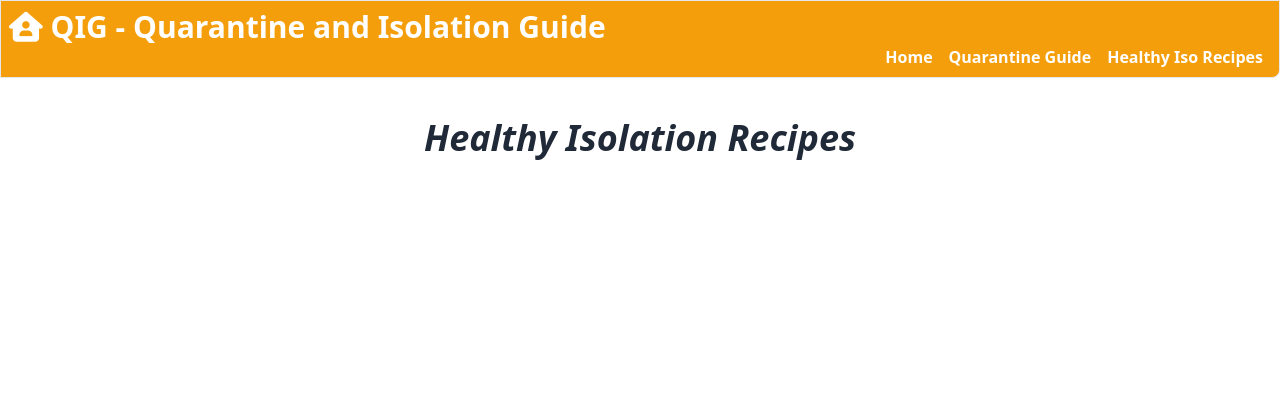
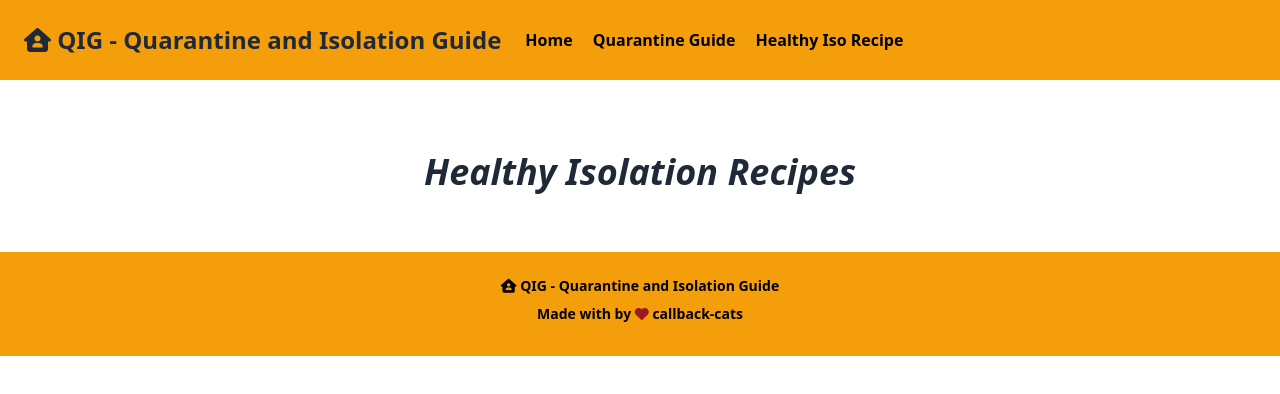
Before and after one commit to amarr001/Project-1, a plain HTML site: page recipe.html in a window 1280 px wide. Drawn offline with nearby package versions, Linux system fonts and the light colour scheme; no server answers.

Commit message:
add footer, delete unused /div

```diff
--- a/recipe.html
+++ b/recipe.html
@@ -12,35 +12,39 @@
 </head>
 
 <body>
-    <!--Header-->
-    <nav class="block bg-yellow-500 border rounded-br-lg">
-        <div class="m-2 text-white">
-          <span class="sm:flex-wrap md:flex-wrap font-semibold text-3xl"><i class="fas fa-house-user"></i> QIG - Quarantine and Isolation Guide</span>
+  <!-- NAVBAR COMPONENT -->
+  <nav class="flex items-center justify-between flex-wrap bg-yellow-500 p-6">
+    <div class="flex items-center flex-shrink-0 text-gray-800 mr-6">
+      <span class="font-bold text-2xl"><i class="fas fa-house-user"></i>  QIG - Quarantine and Isolation Guide</span>
+    </div>
 
-          <div class="mx-2 text-base font-semibold flex sm:flex-wrap md:flex-wrap items-center justify-end">
-            <a href="index.html" class="mt-4 lg:inline-block lg:mt-0 text-white hover:text-white mr-4">
-                Home
-              </a>
-              <a href="guide.html" class="mt-4  lg:inline-block lg:mt-0 text-white hover:text-white mr-4">
-                Quarantine Guide
-              </a>
-              <a href="recipe.html" class="mt-4 lg:inline-block lg:mt-0 text-white hover:text-white">
-                Healthy Iso Recipes
-              </a>
-         </div>
-        </div>
-      </nav>
+    <div class="w-full block flex-grow sm:flex sm:items-center sm:w-auto">
+      <div class="text-2x1 font-bold sm:flex-grow">
+        <a href="index.html"
+          class="block mt-4 sm:inline-block sm:mt-0 text-teal-800 hover:text-white mr-4"
+        >Home</a>
+        <a href="guide.html"
+          class="block mt-4 sm:inline-block sm:mt-0 text-teal-800 hover:text-white mr-4">Quarantine Guide</a>
+        <a href="recipe.html"
+          class="block mt-4 sm:inline-block sm:mt-0 text-teal-800 hover:text-white">Healthy Iso Recipe</a>
+      </div>
+    </div>
+  </nav>
+
+  <!--Main container-->
 
     <main>
+    <div class="container mx-auto mt-3 grid grid-cols-1 gap-3">
         <div
             class="overflow-hidden p-4 p-10 flex justify-center">
             <div  class=" ">
-                <div class="font-sans text-4xl font-bold text-gray-800 italic">Healthy Isolation Recipes</div>
+                <div class="font-sans text-4xl font-bold text-gray-800 italic text-center py-5">Healthy Isolation Recipes</div>
                 <ul id="recipeContainer">
 
                 </ul>
             </div>
         </div>
+    </div>
     </main>
 
 
@@ -67,9 +71,11 @@
 
 
 
-
-
-
+<!--Footer-->
+  <div class="w-full items-justified flex-wrap bg-yellow-500 p-6">
+    <p class="text-sm text-center font-bold text-teal-800"><i class="fas fa-house-user"></i> QIG - Quarantine and Isolation Guide</p>
+    <p class="text-sm text-center font-bold text-teal-800 py-2">Made with by <i class="fa fa-heart text-red-800"></i> callback-cats</p>
+  </div>
 
     <!--Javascript-->
     <script src="https://cdnjs.cloudflare.com/ajax/libs/jquery/3.4.1/jquery.min.js"></script>
```
Also changed, not shown: guide.html (+5 -0 lines), index.html (+5 -5 lines).
